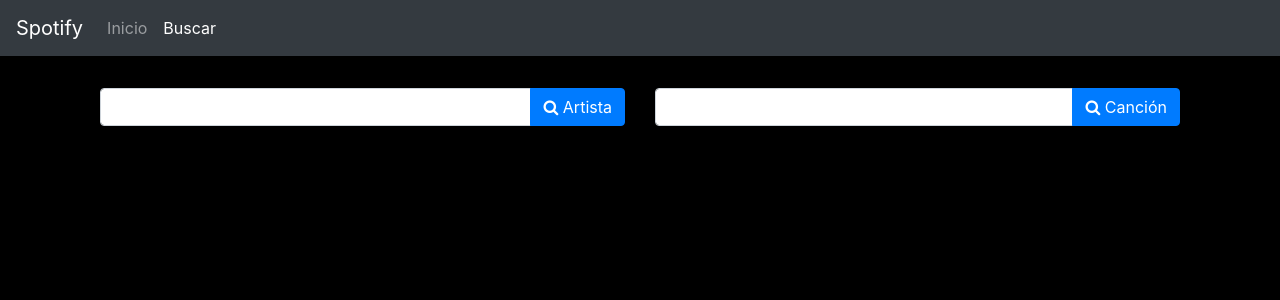
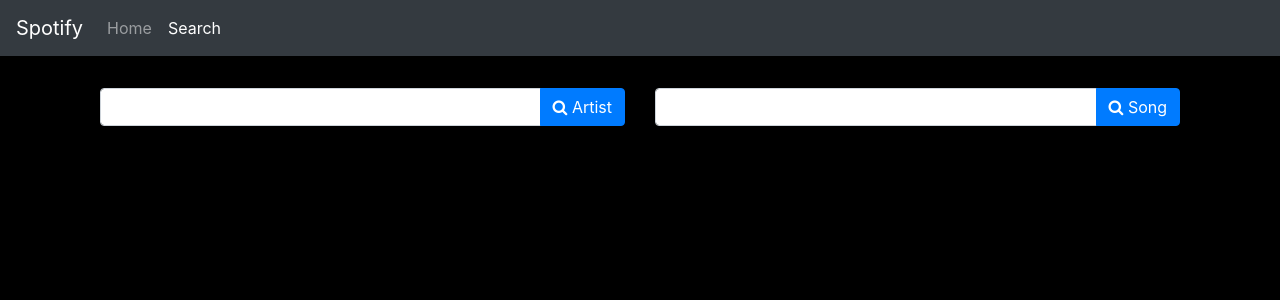
Before and after one commit to crianbluff/spotify-api, an Angular app: page /#/search in a window 1280 px wide. Shown: the top 300 px of the page. Built offline with nearby package versions, Linux system fonts and the light colour scheme.

Commit message:
Change Language and Add body for getting the Token

```diff
--- a/src/app/components/artist/artist.component.html
+++ b/src/app/components/artist/artist.component.html
@@ -14,7 +14,7 @@
 	<div class="col-4 my-auto text-right">
 		<p>
 			<a [href]="artist.external_urls.spotify" class="text-white text-decoration-none" target="_blank">
-				Ir a la página del artista
+				Go to the artist page
 			</a>
 		</p>
 	</div>
@@ -25,17 +25,17 @@
 <div class="row m-5" *ngIf="!loadingTopTracks">
 	<div class="col">
 		<h1 class="text-center my-5">
-			Artista
+			Artist
 		</h1>
 
 		<div class="table-responsive text-center">
 			<table class="table table-dark">
 				<thead>
 					<tr>
-						<th>Foto</th>
-						<th>Canción</th>
-						<th>Álbum</th>
-						<th>Vista Previa</th>
+						<th>Photo</th>
+						<th>Song</th>
+						<th>Album</th>
+						<th>Preview</th>
 					</tr>
 				</thead>
 
@@ -68,18 +68,18 @@
 <div class="row m-5" *ngIf="!loadingAlbums">
 	<div class="col">
 		<h1 class="text-center my-5">
-			Álbums
+			Albums
 		</h1>
 
 		<div class="table-responsive text-center">
 			<table class="table table-dark">
 				<thead>
 					<tr>
-						<th>Nombre Del Álbum</th>
-						<th>Artistas</th>
-						<th>Fecha De Creación</th>
-						<th>Número De Canciones</th>
-						<th>Vista Previa</th>
+						<th>Album Name</th>
+						<th>Artist</th>
+						<th>Release Date</th>
+						<th>Songs Number</th>
+						<th>Preview</th>
 					</tr>
 				</thead>
 
--- a/src/app/components/home/home.component.html
+++ b/src/app/components/home/home.component.html
@@ -10,7 +10,7 @@
 	</p>
 </div>
 
-<app-cards *ngIf="!isLoadingReleases && releases.length !== 0" [items]="releases" titleCards="Nuevos Lanzamientos" columns="col-md-4 col-sm-6 col-xs-12"></app-cards>
+<app-cards *ngIf="!isLoadingReleases && releases.length !== 0" [items]="releases" titleCards="New Releases Songs" columns="col-md-4 col-sm-6 col-xs-12"></app-cards>
 
 <nav class="my-5" *ngIf="!isLoadingReleases && releases.length !== 0">
 	<ul class="pagination justify-content-center">
--- a/src/app/components/search/search.component.html
+++ b/src/app/components/search/search.component.html
@@ -5,7 +5,7 @@
       <div class="input-group-append">
         <button type="button" class="btn btn-primary" (click)="searchArtist(termArtist.value, null)">
           <i class="fa fa-search"></i>
-          Artista
+          Artist
         </button>
       </div>
     </div>
@@ -17,7 +17,7 @@
       <div class="input-group-append">
         <button type="button" class="btn btn-primary" (click)="searchTrack(termTrack.value, null)">
           <i class="fa fa-search"></i>
-          Canción
+          Song
         </button>
       </div>
     </div>
@@ -31,7 +31,7 @@
     <div class="col-md-6">
       <app-loading *ngIf="isLoadingArtist"></app-loading>
 
-      <app-cards *ngIf="!isLoadingArtist && artists.length !== 0" [items]="artists" titleCards="Artistas" columns="col-md-12 col-sm-12 col-xs-12"></app-cards>
+      <app-cards *ngIf="!isLoadingArtist && artists.length !== 0" [items]="artists" titleCards="Artist" columns="col-md-12 col-sm-12 col-xs-12"></app-cards>
 
       <div class="alert alert-danger animated fadein" *ngIf="isErrorArtist">
         <h3>
@@ -81,7 +81,7 @@
     <div class="col-md-6">
       <app-loading *ngIf="isLoadingTrack"></app-loading>
 
-      <app-cards *ngIf="!isLoadingTrack && tracks.length !== 0" [items]="tracks" titleCards="Canciones" columns="col-md-12 col-sm-12 col-xs-12"></app-cards>
+      <app-cards *ngIf="!isLoadingTrack && tracks.length !== 0" [items]="tracks" titleCards="Songs" columns="col-md-12 col-sm-12 col-xs-12"></app-cards>
 
       <div class="alert alert-danger animated fadein" *ngIf="isErrorTracks">
         <h3>
--- a/src/app/components/shared/navbar/navbar.component.html
+++ b/src/app/components/shared/navbar/navbar.component.html
@@ -11,13 +11,13 @@
     <ul class="navbar-nav mr-auto">
       <li class="nav-item" routerLinkActive="active">
         <a class="nav-link" [routerLink]="['/home']">
-          Inicio
+          Home
         </a>
       </li>
 
       <li class="nav-item" routerLinkActive="active">
         <a class="nav-link" routerLink="search">
-          Buscar
+          Search
         </a>
       </li>
     </ul>
--- a/src/environments/environment.prod.ts
+++ b/src/environments/environment.prod.ts
@@ -1,4 +1,8 @@
 export const environment = {
   production: true,
-  token: 'BQDcagA7EtW8kDqzXpmqIpCmmqkEqvreCve6Dnan6vgplgs0KCaZg4hFgNcS8eaSn9-F7_cWVb8z_FYE6kGGVBkiwQfdp0uk8HlNIYGHblQ9NDHfQKs'
+  token: 'BQBs9hBJQfo4tys71f3MeI82zukruCIV0NO77weB4aIUPZTNVnySGMhqYWb7eR18CUk7q7-0v6Mko6IWyZ3PwcsLeVoBdDpsbPIes6KrENTAyNCARxg',
+  grant_type: 'client_credentials',
+  client_id: 'a370508a8a2642c39de2e4ad2eb0b4cc',
+  client_secret: 'f0c684cf0bd04edaae211a1c74cfcc41',
+  response_type: 'code'
 };
--- a/src/environments/environment.ts
+++ b/src/environments/environment.ts
@@ -4,7 +4,11 @@
 
 export const environment = {
   production: false,
-  token: 'BQDcagA7EtW8kDqzXpmqIpCmmqkEqvreCve6Dnan6vgplgs0KCaZg4hFgNcS8eaSn9-F7_cWVb8z_FYE6kGGVBkiwQfdp0uk8HlNIYGHblQ9NDHfQKs'
+  token: 'BQBs9hBJQfo4tys71f3MeI82zukruCIV0NO77weB4aIUPZTNVnySGMhqYWb7eR18CUk7q7-0v6Mko6IWyZ3PwcsLeVoBdDpsbPIes6KrENTAyNCARxg',
+  grant_type: 'client_credentials',
+  client_id: 'a370508a8a2642c39de2e4ad2eb0b4cc',
+  client_secret: 'f0c684cf0bd04edaae211a1c74cfcc41',
+  response_type: 'code'
 };
 
 /*
```
Also changed, not shown: 1 other file (tests, documents, lock files or other folders).
